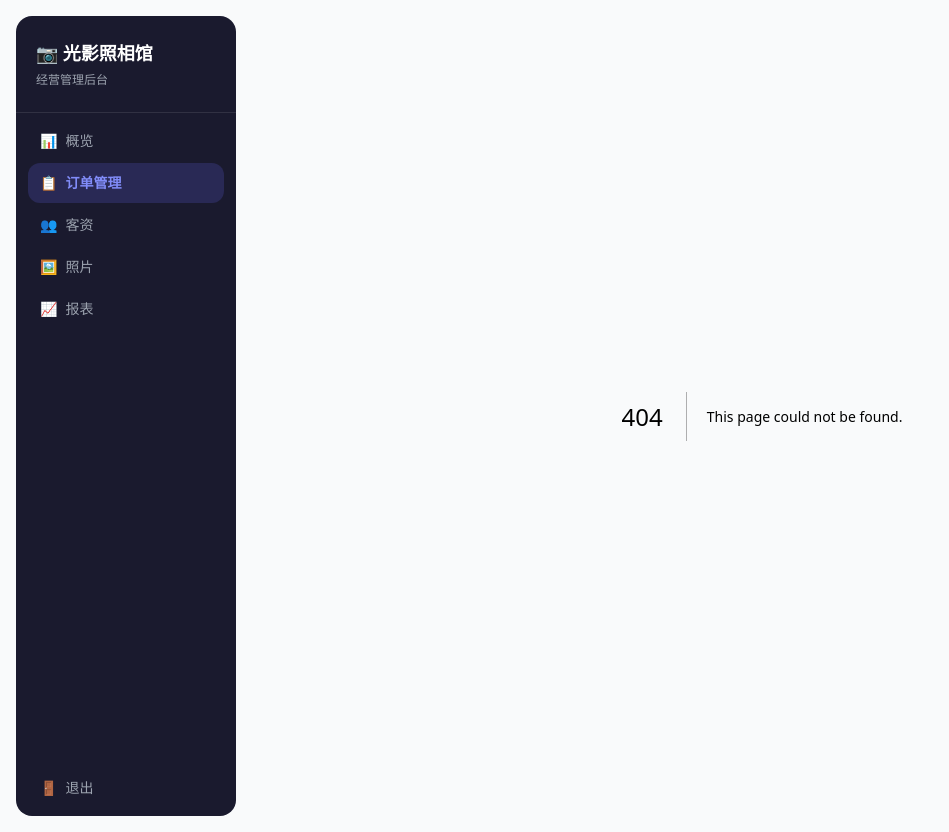
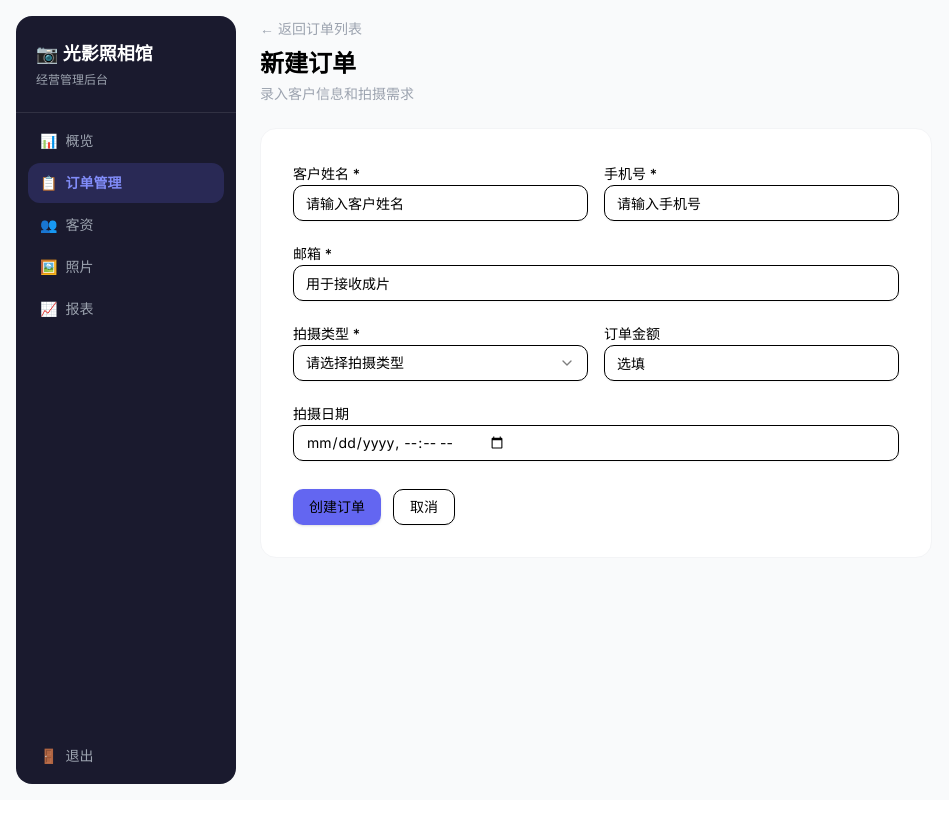
Before and after one commit to limuzi09887/photo-studio-admin, a Next.js app: page /orders/new in a window 1280 px wide. Before the commit this address had no page. Shown: the whole page, without its empty margins (0-949 px from the left). After the commit the page ends 800 px from the top, so only its background shows below. Built offline with nearby package versions, Linux system fonts and the light colour scheme.

Commit message:
feat: add new order creation page with server action

```diff
--- /dev/null
+++ b/src/app/orders/new/actions.ts
@@ -0,0 +1,45 @@
+'use server'
+
+import { prisma } from '@/lib/db'
+import { generateOrderNo } from '@/lib/utils'
+import { redirect } from 'next/navigation'
+
+export async function createOrder(formData: FormData) {
+  const name = formData.get('name') as string
+  const phone = formData.get('phone') as string
+  const email = formData.get('email') as string
+  const shootType = formData.get('shootType') as string
+  const amount = formData.get('amount') as string
+  const appointmentTime = formData.get('appointmentTime') as string
+
+  if (!name || !phone || !email || !shootType) {
+    throw new Error('请填写所有必填字段')
+  }
+
+  const orderNo = generateOrderNo()
+
+  // Upsert: create customer if phone not exists, otherwise update name/email
+  let customer = await prisma.customer.findUnique({ where: { phone } })
+  if (customer) {
+    customer = await prisma.customer.update({
+      where: { phone },
+      data: { name, email },
+    })
+  } else {
+    customer = await prisma.customer.create({
+      data: { name, phone, email },
+    })
+  }
+
+  await prisma.order.create({
+    data: {
+      orderNo,
+      customerId: customer.id,
+      shootType,
+      amount: amount ? parseFloat(amount) : null,
+      appointmentTime: appointmentTime ? new Date(appointmentTime) : null,
+    },
+  })
+
+  redirect('/orders')
+}
--- /dev/null
+++ b/src/app/orders/new/new-order-form.tsx
@@ -0,0 +1,73 @@
+'use client'
+
+import { useState } from 'react'
+import { createOrder } from './actions'
+import { Input } from '@/components/ui/input'
+import { Select, SelectContent, SelectItem, SelectTrigger, SelectValue } from '@/components/ui/select'
+import { Button } from '@/components/ui/button'
+import { Label } from '@/components/ui/label'
+import Link from 'next/link'
+
+const SHOOT_TYPES = ['1寸', '2寸', '签证照', '身份证', '商务半身照', '婚纱照', '艺术写真', '全家福']
+
+export function NewOrderForm() {
+  const [shootType, setShootType] = useState('')
+
+  async function handleSubmit(formData: FormData) {
+    formData.set('shootType', shootType)
+    await createOrder(formData)
+  }
+
+  return (
+    <div className="bg-white rounded-2xl p-8 border border-gray-100 max-w-2xl">
+      <form action={handleSubmit} className="space-y-5">
+        <div className="grid grid-cols-2 gap-4">
+          <div>
+            <Label htmlFor="name">客户姓名 *</Label>
+            <Input id="name" name="name" required placeholder="请输入客户姓名" />
+          </div>
+          <div>
+            <Label htmlFor="phone">手机号 *</Label>
+            <Input id="phone" name="phone" required placeholder="请输入手机号" />
+          </div>
+        </div>
+
+        <div>
+          <Label htmlFor="email">邮箱 *</Label>
+          <Input id="email" name="email" type="email" required placeholder="用于接收成片" />
+        </div>
+
+        <div className="grid grid-cols-2 gap-4">
+          <div>
+            <Label htmlFor="shootType">拍摄类型 *</Label>
+            <input type="hidden" name="shootType" value={shootType} />
+            <Select required value={shootType} onValueChange={setShootType}>
+              <SelectTrigger><SelectValue placeholder="请选择拍摄类型" /></SelectTrigger>
+              <SelectContent>
+                {SHOOT_TYPES.map((t) => (
+                  <SelectItem key={t} value={t}>{t}</SelectItem>
+                ))}
+              </SelectContent>
+            </Select>
+          </div>
+          <div>
+            <Label htmlFor="amount">订单金额</Label>
+            <Input id="amount" name="amount" type="number" step="0.01" placeholder="选填" />
+          </div>
+        </div>
+
+        <div>
+          <Label htmlFor="appointmentTime">拍摄日期</Label>
+          <Input id="appointmentTime" name="appointmentTime" type="datetime-local" />
+        </div>
+
+        <div className="flex gap-3 pt-2">
+          <Button type="submit" className="bg-indigo-500 hover:bg-indigo-600">创建订单</Button>
+          <Link href="/orders">
+            <Button type="button" variant="outline">取消</Button>
+          </Link>
+        </div>
+      </form>
+    </div>
+  )
+}
--- /dev/null
+++ b/src/app/orders/new/page.tsx
@@ -0,0 +1,16 @@
+import { NewOrderForm } from './new-order-form'
+import Link from 'next/link'
+
+export default function NewOrderPage() {
+  return (
+    <div>
+      <div className="mb-6">
+        <Link href="/orders" className="text-sm text-gray-400 hover:text-gray-600">← 返回订单列表</Link>
+        <h2 className="text-2xl font-bold mt-2">新建订单</h2>
+        <p className="text-sm text-gray-400 mt-1">录入客户信息和拍摄需求</p>
+      </div>
+
+      <NewOrderForm />
+    </div>
+  )
+}
```
